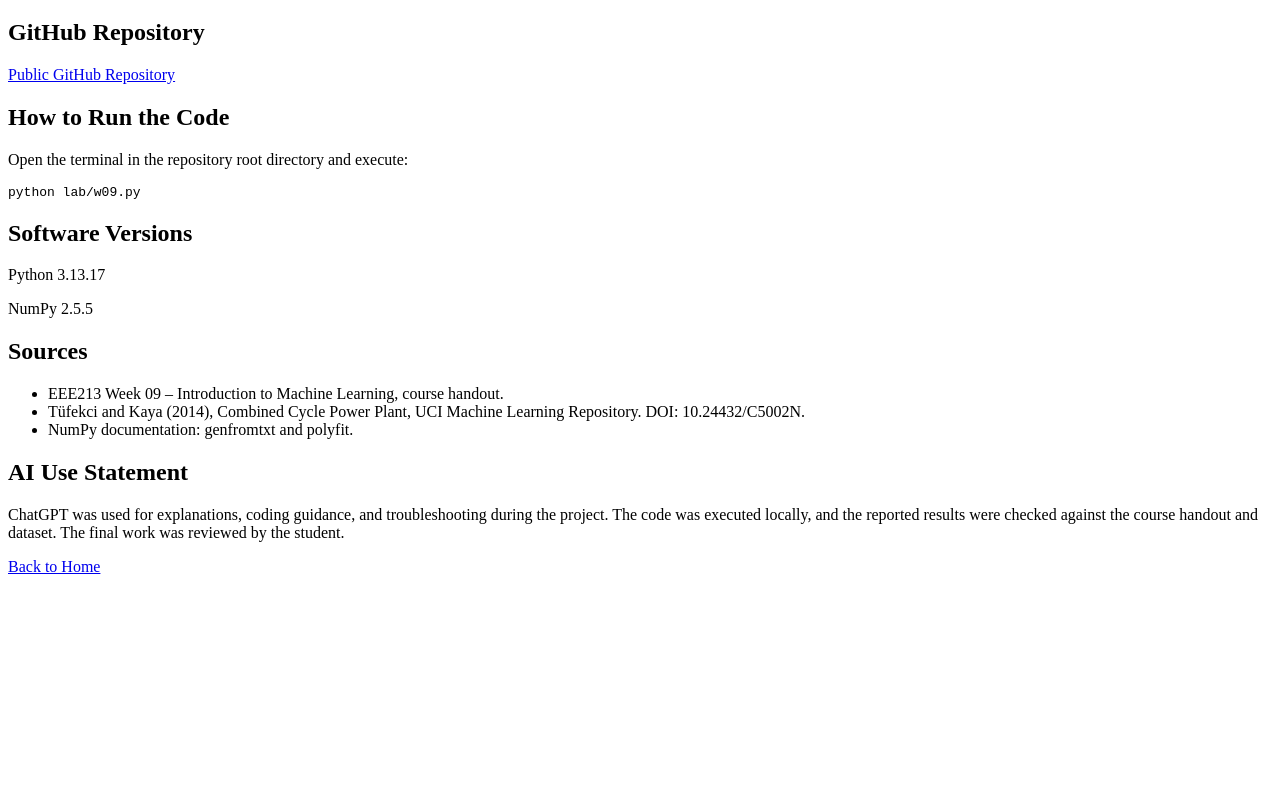
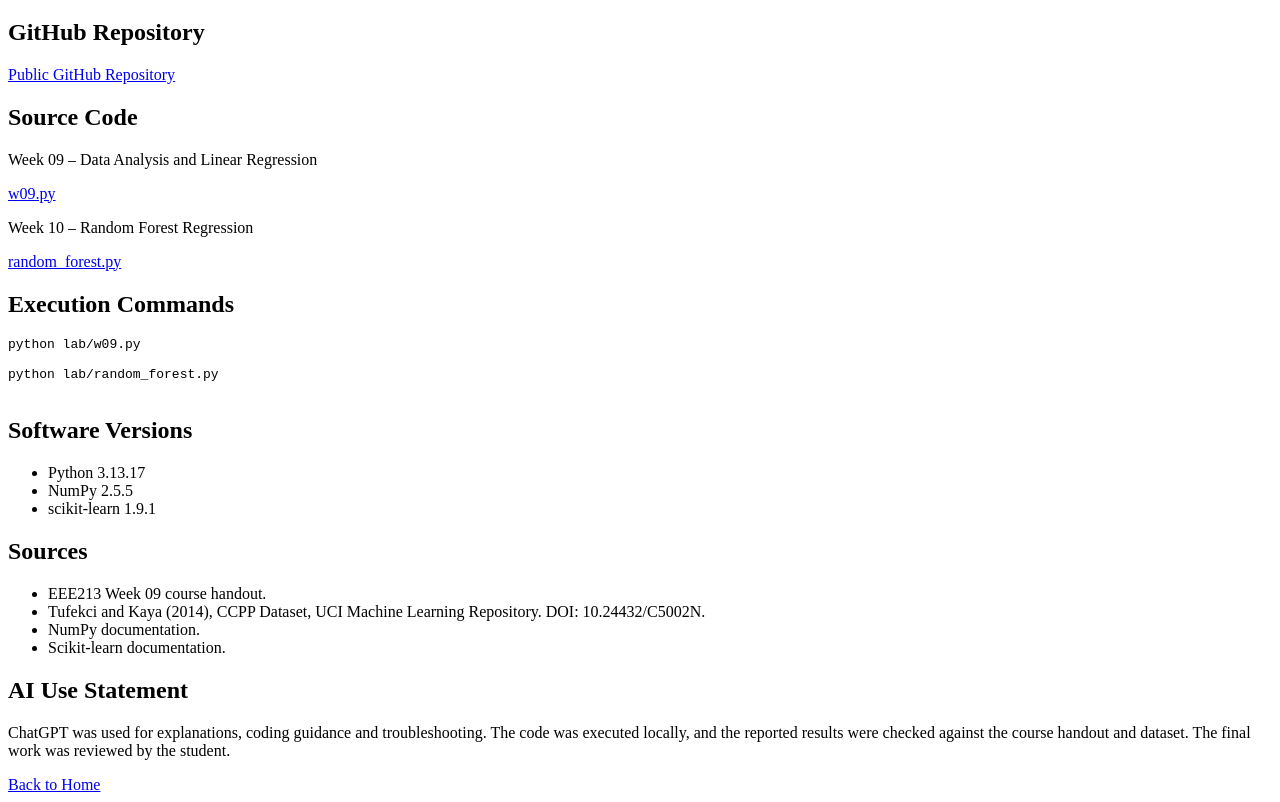
Before and after one commit to cerenucler/eee213-project, a plain HTML site: page code-statement.html in a window 1280 px wide. Shown: the part 61-863 px from the top of the page. Before the commit the page ends 800 px from the top, so only its background shows below. Drawn offline with Linux system fonts and the light colour scheme.

Commit message:
Update project pages with Random Forest results

```diff
--- a/code-statement.html
+++ b/code-statement.html
@@ -10,53 +10,57 @@
     <h1>Code and Statement</h1>
 
     <h2>GitHub Repository</h2>
-
     <p>
         <a href="https://github.com/cerenucler/eee213-project">
             Public GitHub Repository
         </a>
     </p>
 
-    <h2>How to Run the Code</h2>
+    <h2>Source Code</h2>
 
+    <p>Week 09 – Data Analysis and Linear Regression</p>
     <p>
-        Open the terminal in the repository root directory
-        and execute:
+        <a href="https://github.com/cerenucler/eee213-project/blob/main/lab/w09.py">
+            w09.py
+        </a>
     </p>
 
-    <pre>python lab/w09.py</pre>
+    <p>Week 10 – Random Forest Regression</p>
+    <p>
+        <a href="https://github.com/cerenucler/eee213-project/blob/main/lab/random_forest.py">
+            random_forest.py
+        </a>
+    </p>
+
+    <h2>Execution Commands</h2>
+    <pre>
+python lab/w09.py
+
+python lab/random_forest.py
+    </pre>
 
     <h2>Software Versions</h2>
-
-    <p>Python 3.13.17</p>
-    <p>NumPy 2.5.5</p>
+    <ul>
+        <li>Python 3.13.17</li>
+        <li>NumPy 2.5.5</li>
+        <li>scikit-learn 1.9.1</li>
+    </ul>
 
     <h2>Sources</h2>
-
     <ul>
-        <li>
-            EEE213 Week 09 – Introduction to Machine Learning,
-            course handout.
-        </li>
-        <li>
-            Tüfekci and Kaya (2014), Combined Cycle Power Plant,
-            UCI Machine Learning Repository.
-            DOI: 10.24432/C5002N.
-        </li>
-        <li>
-            NumPy documentation:
-            genfromtxt and polyfit.
-        </li>
+        <li>EEE213 Week 09 course handout.</li>
+        <li>Tufekci and Kaya (2014), CCPP Dataset, UCI Machine Learning Repository. DOI: 10.24432/C5002N.</li>
+        <li>NumPy documentation.</li>
+        <li>Scikit-learn documentation.</li>
     </ul>
 
     <h2>AI Use Statement</h2>
-
     <p>
-        ChatGPT was used for explanations, coding guidance,
-        and troubleshooting during the project.
-        The code was executed locally, and the reported
-        results were checked against the course handout
-        and dataset. The final work was reviewed by the student.
+        ChatGPT was used for explanations, coding guidance
+        and troubleshooting. The code was executed locally,
+        and the reported results were checked against the
+        course handout and dataset. The final work was
+        reviewed by the student.
     </p>
 
     <a href="index.html">Back to Home</a>
```
Also changed, not shown: data-model.html (+24 -13 lines).
